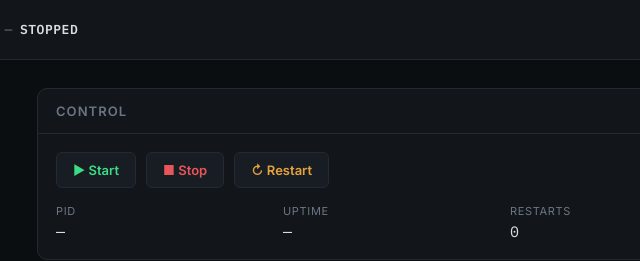
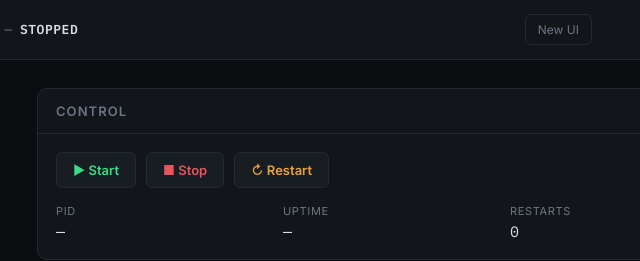
Before and after one commit to lie-kg1/Bot-Panel, a website: page public/index.html in a window 1280 px wide. Shown: the top 261 px of the page, 137-777 px from the left. Drawn offline with Linux system fonts and the light colour scheme; no server answers.

Commit message:
Update index.html

```diff
--- a/public/index.html
+++ b/public/index.html
@@ -16,6 +16,7 @@
       <span class="mark-text">botpanel</span>
       <span class="status-line">— <span class="status-word" id="status-word">STOPPED</span></span>
     </div>
+    <a href="/dashboard.html" class="logout-btn" style="text-decoration:none; margin-right:8px;">New UI</a>
     <button class="logout-btn" id="logout-btn">Sign out</button>
   </header>
 
```
